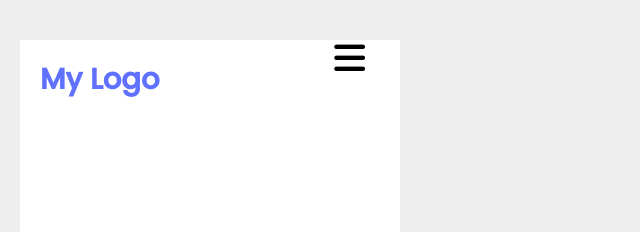
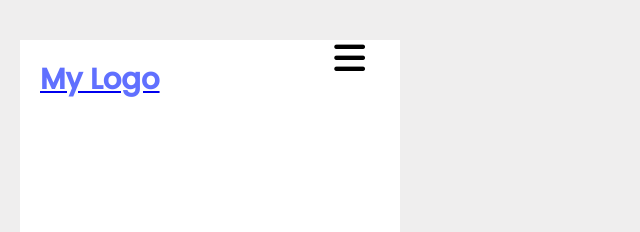
Before and after one commit to Hotdog39duty/Portfolio-finish-mobile-version-, a website: page index.html in a window 1280 px wide. Shown: the top 232 px of the page, 0-640 px from the left. Drawn offline with Linux system fonts and the light colour scheme.

Commit message:
Edit in readme,html,css

```diff
--- a/index.html
+++ b/index.html
@@ -17,7 +17,7 @@
 <body>
     <div class="wraper">
         <header>
-            <p>My Logo</p>
+            <a href="#"><p>My Logo</p></a>
             <nav><i class="fa-solid fa-bars"></i></nav>
         </header>
         <section class="headline">
```
Also changed, not shown: README.md, style.css (line endings or trailing spaces).
